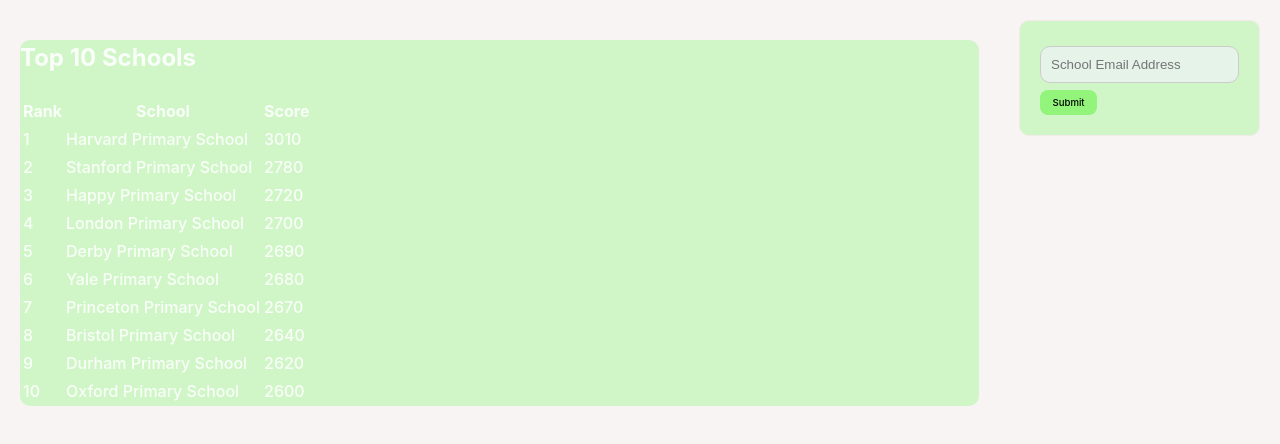
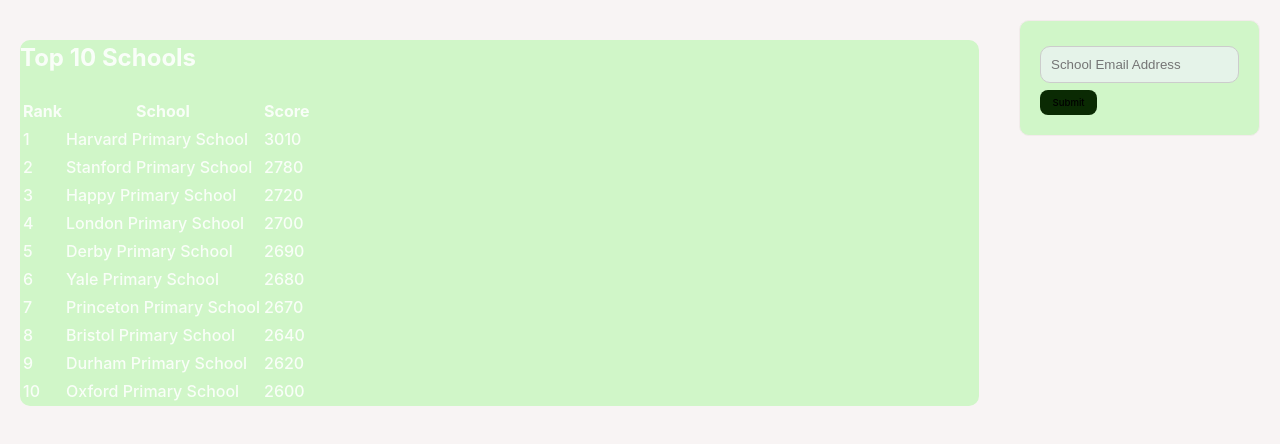
Before and after one commit to KatieAnthon/KidKode-SheCanCode-Hackathon, a React (Vite) app in the folder frontend/: page / in a window 1280 px wide. Shown: the top 444 px of the page. Built offline with nearby package versions, Linux system fonts and the light colour scheme.

Commit message:
button colour

```diff
--- a/frontend/src/index.css
+++ b/frontend/src/index.css
@@ -59,12 +59,12 @@
   font-size: 0.6em;
   font-weight: 500;
   font-family: inherit;
-  background-color: #92f47a;
+  background-color: #0a2a03;
   cursor: pointer;
   transition: border-color 0.25s;
 }
 button:hover {
-  border-color: #0a5323;
+  border-color: #30ca66;
 }
 button:focus,
 button:focus-visible {
```
